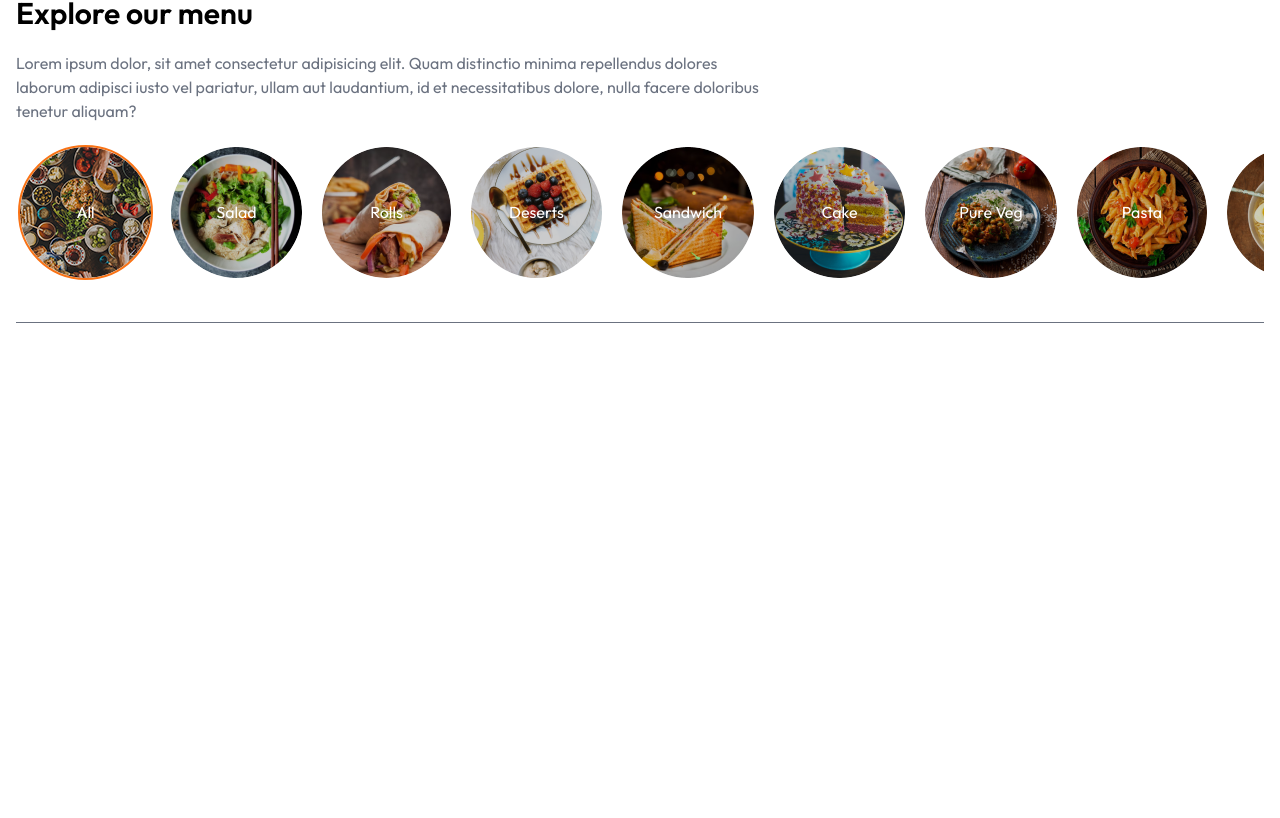
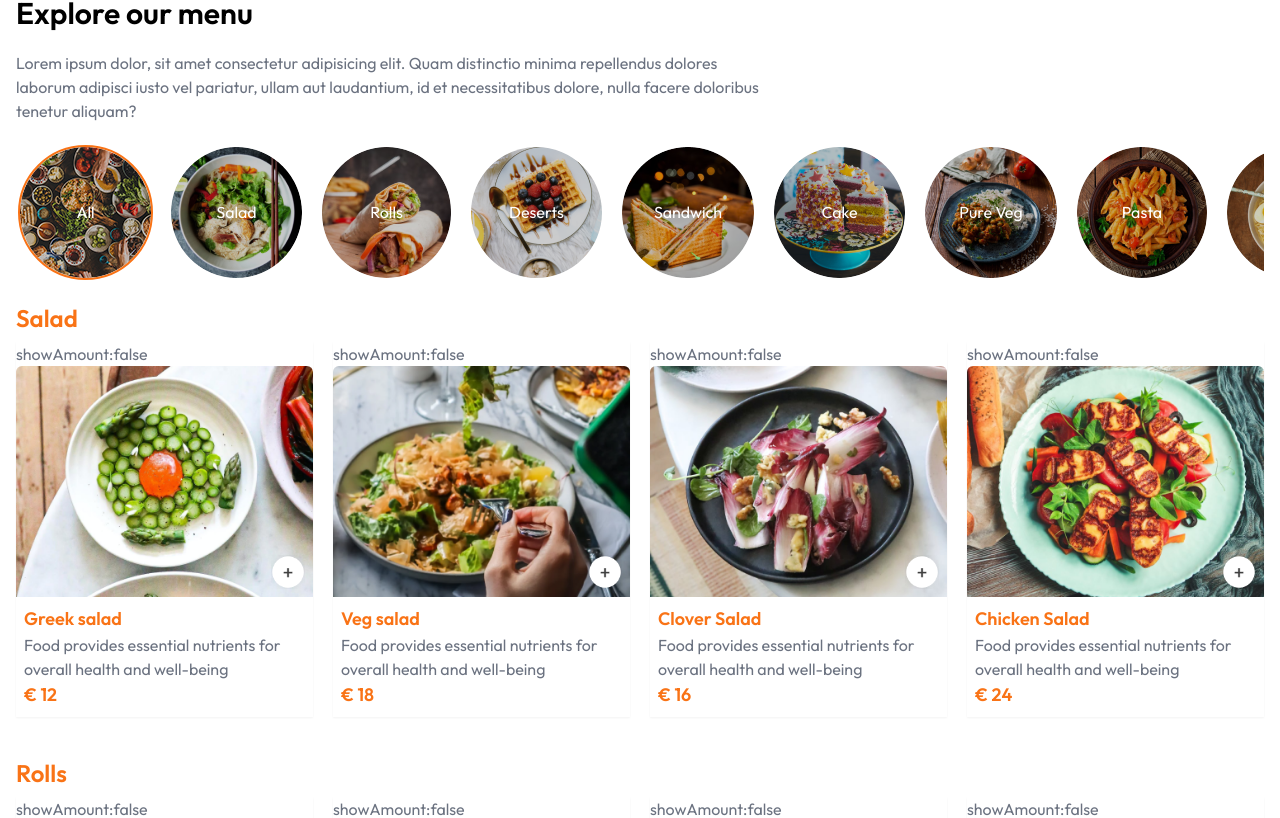
Before and after one commit to amujka/delivery-app, a React (Vite) app: page / in a window 1280 px wide. Shown: the part 364-1182 px from the top of the page. Before the commit the page ends 800 px from the top, so only its background shows below. Built offline with nearby package versions, Linux system fonts and the light colour scheme.

Commit message:
add menu items; add 'add_item_btn'

```diff
--- /dev/null
+++ b/src/components/menu/Menu.jsx
@@ -0,0 +1,38 @@
+import { useState } from 'react';
+import './menu.css';
+import { menu_list } from '../../assets/assets';
+import MenuCategory from './MenuCategory';
+import MenuList from './MenuList';
+const Menu = () => {
+	const [activeItem, setActiveItem] = useState('All');
+	const onSelectItemHandler = (item) => {
+		setActiveItem(item);
+	};
+
+	return (
+		<div className='menu'>
+			<h1 className='menu__title'>Explore our menu</h1>
+			<p className='menu__subtitle'>
+				Lorem ipsum dolor, sit amet consectetur adipisicing elit. Quam distinctio
+				minima repellendus dolores laborum adipisci iusto vel pariatur, ullam aut
+				laudantium, id et necessitatibus dolore, nulla facere doloribus tenetur
+				aliquam?
+			</p>
+			<ul className='menu__category_list'>
+				{menu_list.map((item) => {
+					return (
+						<MenuCategory
+							key={item.menu_name}
+							item={item}
+							activeItemName={activeItem}
+							onSelect={onSelectItemHandler}
+						/>
+					);
+				})}
+			</ul>
+			<MenuList activeItem={activeItem} />
+		</div>
+	);
+};
+
+export default Menu;
--- /dev/null
+++ b/src/components/menu/MenuCategory.jsx
@@ -0,0 +1,17 @@
+const MenuCategory = ({ item, onSelect, activeItemName }) => {
+	return (
+		<li
+			className={`menu__category ${
+				activeItemName === item.menu_name ? 'active' : null
+			}`}
+			onClick={() => onSelect(item.menu_name)}
+		>
+			<figure>
+				<img src={item.menu_image} alt={item.menu_name} />
+			</figure>
+			<p>{item.menu_name}</p>
+		</li>
+	);
+};
+
+export default MenuCategory;
--- a/src/components/menu/MenuItem.jsx
+++ b/src/components/menu/MenuItem.jsx
@@ -1,17 +1,48 @@
+import { useState } from 'react';
+import { assets } from '../../assets/assets';
 
-const MenuItem = ({item,onSelect,activeItemName}) => {
+const MenuItem = ({ menuItem }) => {
+	const [showAmount, setShowAmount] = useState(false);
+
 	return (
-		<li className={`menu__item ${activeItemName===item.menu_name?'active':null}`}  onClick={()=>onSelect(item.menu_name)}>
-			{
-				item.menu_image?
-					<figure>
-						<img src={item.menu_image} alt={item.menu_name} />
-					</figure>:
-					<div className="menu__item_placeholder"></div>
-			}
-			<p>{item.menu_name}</p>
+		<li className='menu__item'>
+			showAmount:{showAmount ? 'true' : 'false'}
+			<div className='menu__item_top'>
+				<figure>
+					<img
+						className='menu__item_image'
+						src={menuItem.image}
+						alt={menuItem.name}
+					/>
+				</figure>
+				<div className='menu__show_amount'>
+					{showAmount ? (
+						<div className='menu__item_amount'>
+							<button>
+								<img src={assets.remove_icon_red} alt='' />
+							</button>
+							{0}
+							<button className=''>
+								<img src={assets.add_icon_green} alt='' />
+							</button>
+						</div>
+					) : (
+						<button
+							className='menu__show_amount_btn'
+							onClick={() => setShowAmount((prev) => !prev)}
+						>
+							<img src={assets.add_icon_white} alt='add' />
+						</button>
+					)}
+				</div>
+			</div>
+			<div className='menu__item_bottom'>
+				<h3 className='menu__item_name'>{menuItem.name}</h3>
+				<p className='menu__item_description'>{menuItem.description}</p>
+				<p className='menu__item_price'>€ {menuItem.price}</p>
+			</div>
 		</li>
-	)
-}
+	);
+};
 
-export default MenuItem
+export default MenuItem;
--- a/src/components/menu/MenuList.jsx
+++ b/src/components/menu/MenuList.jsx
@@ -1,28 +1,33 @@
-import { useState } from 'react';
-import './menu.css'
-import { menu_list } from "../../assets/assets";
-import Menuitem from './MenuItem'
-const MenuList = () => {
-    const [activeItem, setActiveItem] = useState('All')
-    const onSelectItemHandler = (item) =>{
-        setActiveItem(item)
-    }
-    return (
-        <div className='menu'>
-            <h1 className='menu__title'>Explore our menu</h1>
-            <p className='menu__subtitle'>Lorem ipsum dolor, sit amet consectetur adipisicing elit. Quam distinctio minima repellendus dolores laborum adipisci iusto vel pariatur, ullam aut laudantium, id et necessitatibus dolore, nulla facere doloribus tenetur aliquam?</p>
-            <ul className="menu__list">
-                { menu_list.map((item) => {
-                return <Menuitem
-                        key={item.menu_name}
-                        item={item}
-                        activeItemName={activeItem}
-                        onSelect={onSelectItemHandler}
-                        />
-            })}
-            </ul>
-        </div>
-    )
-}
+import { food_list } from '../../assets/assets';
+import MenuItem from './MenuItem';
+const MenuList = ({ activeItem }) => {
+	const filteredFoodList = food_list.filter(
+		(food) => activeItem === 'All' || activeItem === food.category
+	);
+	const categoryArr = [...new Set(filteredFoodList.map((item) => item.category))];
+	return (
+		<div className='menu__container'>
+			{categoryArr.map((category) => {
+				return (
+					<div key={category}>
+						<h1 className='menu__category_name'>{category}</h1>
+						<ul className='menu__list'>
+							{filteredFoodList.map((menuItem) => {
+								if (menuItem.category === category) {
+									return (
+										<MenuItem
+											key={menuItem._id}
+											menuItem={menuItem}
+										/>
+									);
+								}
+							})}
+						</ul>
+					</div>
+				);
+			})}
+		</div>
+	);
+};
 
-export default MenuList
+export default MenuList;
--- a/src/components/menu/menu.css
+++ b/src/components/menu/menu.css
@@ -9,43 +9,100 @@
 	@apply md:w-3/5;
 }
 
-.menu__list {
+.menu__category_list {
 	@apply flex gap-5 w-fit mx-auto p-1 overflow-x-auto;
 }
 
-.menu__list::-webkit-scrollbar {
+.menu__category_list::-webkit-scrollbar {
 	@apply h-1;
 }
 
-.menu__list::-webkit-scrollbar-track {
+.menu__category_list::-webkit-scrollbar-track {
 	@apply bg-orange-100 rounded-md;
 }
 
-.menu__list::-webkit-scrollbar-thumb {
+.menu__category_list::-webkit-scrollbar-thumb {
 	@apply bg-orange-500 rounded-md;
 }
 
-.menu__item {
+.menu__category {
 	@apply relative shrink-0 text-center;
 }
 
-.menu__item figure {
+.menu__category figure {
 	@apply relative overflow-hidden rounded-full cursor-pointer;
 }
 
-.menu__item figure::after {
+.menu__category figure::after {
 	@apply content-[''] absolute top-0 left-0 w-full h-full bg-black/20 pointer-events-none;
 }
 
-.menu__item.active figure,
-.menu__item figure:hover {
+.menu__category.active figure,
+.menu__category figure:hover {
 	@apply outline outline-orange-500 outline-2;
 }
 
-.menu__item img {
+.menu__category img {
 	@apply hover:scale-[1.1] duration-200;
 }
 
-.menu__item p {
+.menu__category p {
 	@apply absolute top-1/2 -translate-y-1/2 left-1/2 -translate-x-1/2 pointer-events-none text-white;
 }
+
+.menu__container {
+	@apply flex flex-col gap-10;
+}
+
+.menu__list {
+	@apply flex flex-wrap gap-2 md:gap-3 lg:gap-5;
+}
+
+.menu__category_name {
+	@apply text-2xl text-orange-500 font-semibold mb-2;
+}
+
+.menu__item {
+	@apply basis-[calc(50%-4px)] bg-white md:basis-[calc((100%-24px)/3)] lg:basis-[calc(25%-15px)] shadow-sm;
+}
+
+.menu__item figure {
+	@apply rounded-t-md overflow-hidden;
+}
+
+.menu__item:hover .menu__item_image {
+	@apply scale-[1.1];
+}
+
+.menu__item .menu__item_image {
+	@apply duration-200;
+}
+
+.menu__item_top {
+	@apply relative;
+}
+
+.menu__show_amount {
+	@apply absolute right-2 bottom-2 h-[34px];
+}
+
+.menu__show_amount_btn {
+	@apply w-[34px] h-[34px];
+}
+
+.menu__item_amount {
+	@apply flex gap-2 items-center bg-white rounded-full;
+}
+
+.menu__item_bottom {
+	@apply p-2;
+}
+
+.menu__item_name,
+.menu__item_price {
+	@apply lg:text-lg font-semibold text-orange-500;
+}
+
+.menu__item_description {
+	@apply text-sm lg:text-base;
+}
--- a/src/pages/home/Home.jsx
+++ b/src/pages/home/Home.jsx
@@ -1,14 +1,14 @@
-import Header from '../../components/header/Header'
-import MenuList from '../../components/menu/MenuList'
-import './home.css'
+import Header from '../../components/header/Header';
+import Menu from '../../components/menu/Menu';
+import './home.css';
 
 const Home = () => {
-  return (
-	<div className='home'>
-    <Header/>
-    <MenuList/>
-  </div>
-  )
-}
+	return (
+		<div className='home'>
+			<Header />
+			<Menu />
+		</div>
+	);
+};
 
-export default Home
+export default Home;
```
Also changed, not shown: src/components/navbar/Navbar.jsx (+11 -11 lines).
